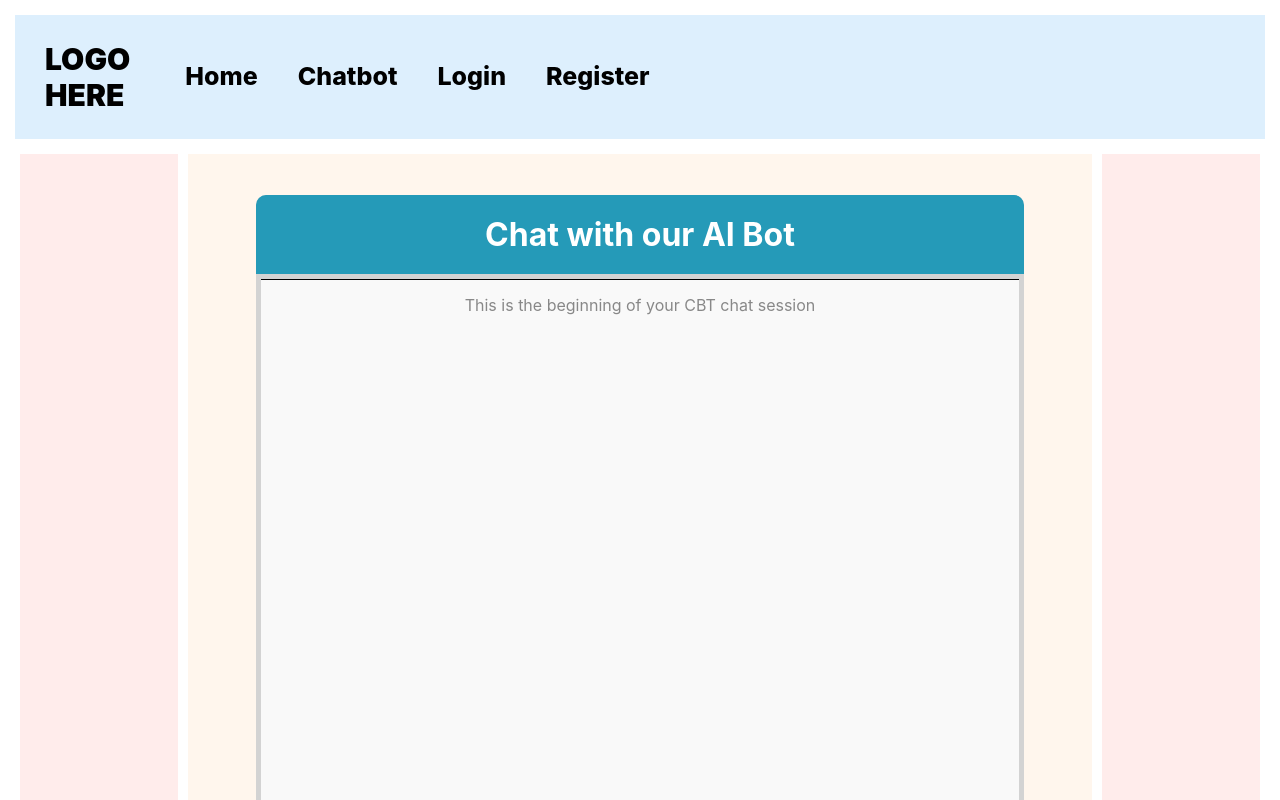
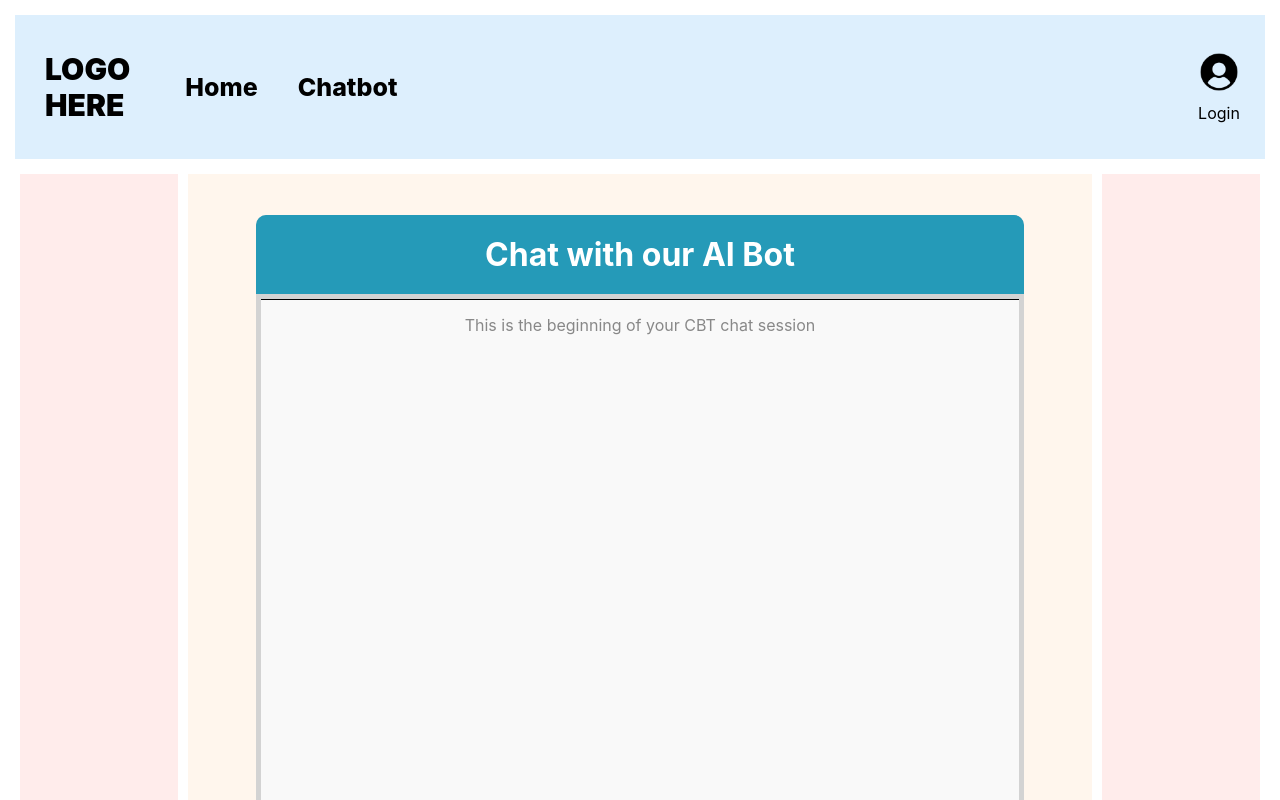
Before and after one commit to thavishkagamage/Integrated-Therapy-Software, a React (Create React App) app in the folder cbt_chatbot/front-end/: page /chatbot in a window 1280 px wide. Shown: the top 800 px of the page. Built offline with nearby package versions, Linux system fonts and the light colour scheme.

Commit message:
user icon and login/logout button moved to top right

```diff
--- a/cbt_chatbot/front-end/src/components/app/App.css
+++ b/cbt_chatbot/front-end/src/components/app/App.css
@@ -59,6 +59,7 @@ main {
 
 .nav-bar {
   display: flex;
+  align-items: center;
 }
 
 ul, .nav-item {
@@ -73,6 +74,10 @@ a {
 .nav-item a, .nav-item button {
   font-size: 25px;
   font-weight: 800;
+}
+
+.nav-item button:hover {
+  background-color: none;
 }
 
 .nav-list {
@@ -90,6 +95,29 @@ a {
   text-align: inherit;
   font: inherit;
   border-radius: 0;
+  cursor: pointer;
+}
+
+.user-state-container {
+  margin-left: auto;
+
+  .button {
+    margin: 5px;
+  }
+}
+.user-state {
+  display: flex;
+  flex-direction: column;
+  align-items: center;
+  justify-content: center;
+}
+.user-icon {
+  width: 42px;
+  height: 42px;
+}
+.user-state-text {
+  width: 52px;
+  text-align: center;
 }
 
 /* .App {
--- a/cbt_chatbot/front-end/src/components/app/App.js
+++ b/cbt_chatbot/front-end/src/components/app/App.js
@@ -8,6 +8,7 @@ import Login from '../login/Login';
 import Register from '../register/Register';
 import Conversations from '../conversations/Conversations';
 import ConversationDetail from '../conversations/ConversationDetail';
+import UserIcon from "../../images/user-icon.png";
 
 function App() {
   const [isLoggedIn, setIsLoggedIn] = useState(false);
@@ -50,12 +51,22 @@ function App() {
             <ul class="nav-list">
               <li class="nav-item"><Link class="nav-link" to="/">Home</Link></li>
               <li class="nav-item"><Link class="nav-link" to="/chatbot">Chatbot</Link></li>
-              {!isLoggedIn && <li class="nav-item"><Link class="nav-link" to="/login">Login</Link></li>}
-              {!isLoggedIn && <li class="nav-item"><Link class="nav-link" to="/register">Register</Link></li>}
-              {isLoggedIn && <li class="nav-item"><button class="nav-link button" onClick={handleLogout}>Logout</button></li>}
               {isLoggedIn && <li class="nav-item"><Link class="nav-link" to="/conversations">Conversations</Link></li>}
-              {isLoggedIn && <li class="nav-item"><button class="nav-link button" onClick={handleClearConversations}>Clear All Conversations</button></li>}
+              {/* {isLoggedIn && <li class="nav-item"><button class="nav-link button" onClick={handleClearConversations}>Clear All Conversations</button></li>} */}
             </ul>
+            <div class="user-state-container">
+              {isLoggedIn ? (
+                <button className="button user-state" onClick={handleLogout}>
+                  <img className="user-icon" src={UserIcon} alt="User Icon" />
+                  <span className="user-state-text">Logout</span>
+                </button>
+              ) : (
+                <Link className="user-state" to="/login">
+                  <img className="user-icon" src={UserIcon} alt="User Icon" />
+                  <span className="user-state-text">Login</span>
+                </Link>
+              )}
+            </div>
           </nav>
         </header>
         <div class="main-content-container">
--- a/cbt_chatbot/front-end/src/components/chatbot/Chatbot.css
+++ b/cbt_chatbot/front-end/src/components/chatbot/Chatbot.css
@@ -45,10 +45,10 @@ input {
   cursor: pointer;
   width: 500px;
 }
-button {
+.send-button {
   border-radius: 20px;
 }
-button:hover {
+.send-button:hover {
   background-color: #006ee4;
 }
 
--- a/cbt_chatbot/front-end/src/components/chatbot/Chatbot.js
+++ b/cbt_chatbot/front-end/src/components/chatbot/Chatbot.js
@@ -162,7 +162,7 @@ const Chatbot = () => {
           onChange={(e) => setUserInput(e.target.value)}
           onKeyDown={(e) => e.key === 'Enter' && sendMessage()}
         />
-        <button onClick={sendMessage}>Send</button>
+        <button class="send-button" onClick={sendMessage}>Send</button>
       </div>
     </div>
   );
```
Also changed, not shown: cbt_chatbot/front-end/src/images/user-icon.png (added).
